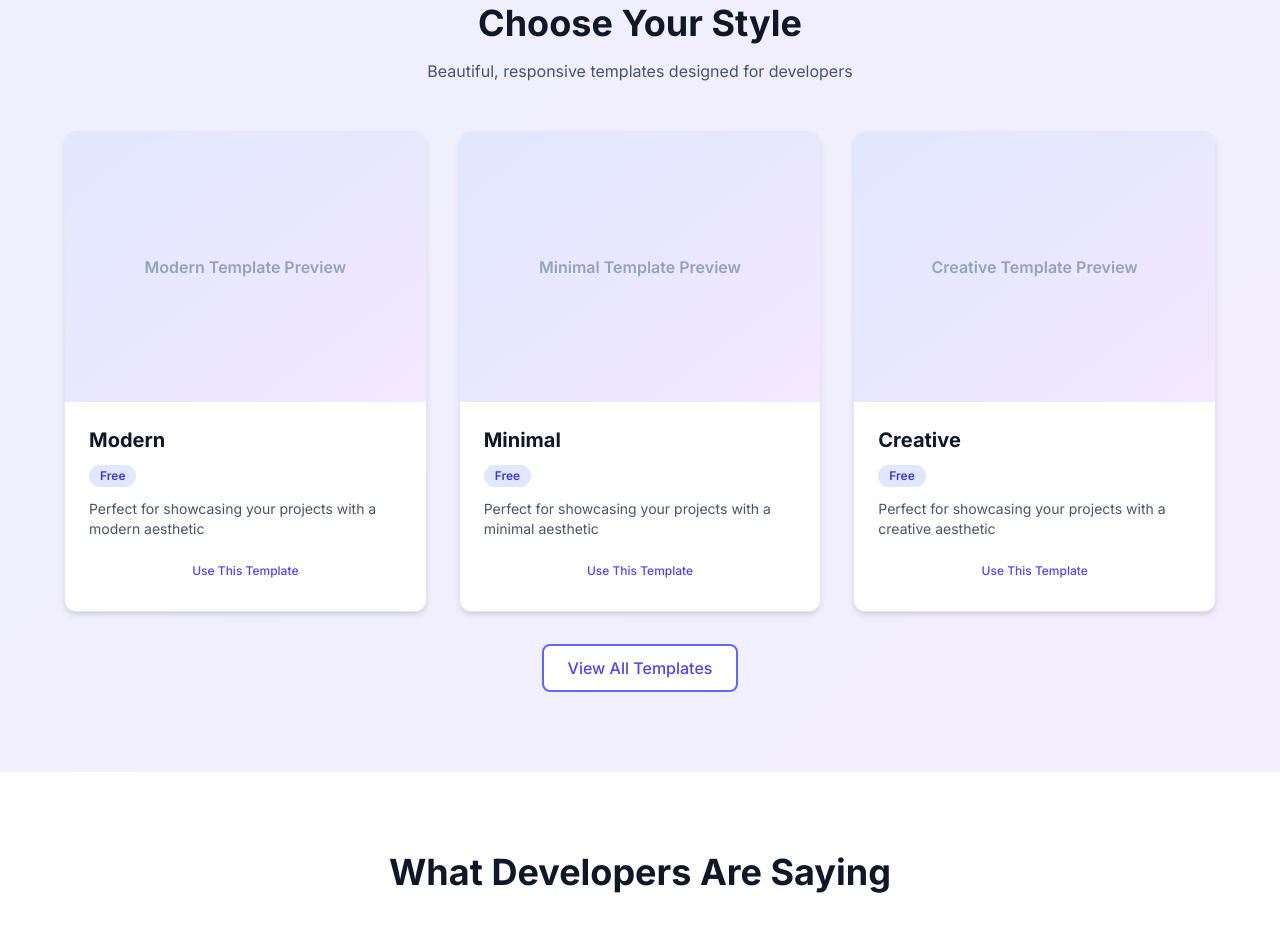
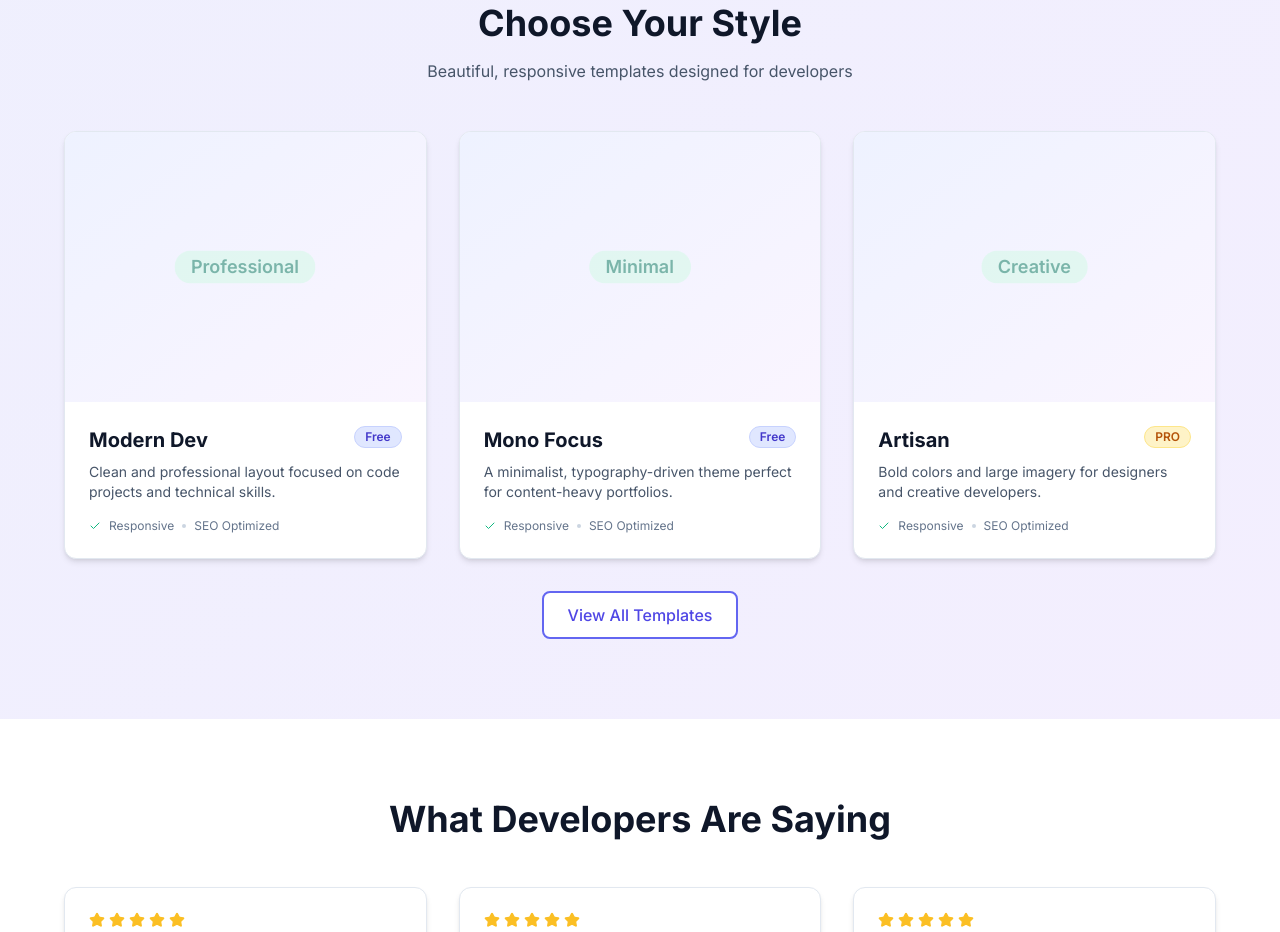
Before and after one commit to arnavps/resume-to-portfolio, a Next.js app: page / in a window 1280 px wide. Shown: the part 3460-4392 px from the top of the page. Built offline with nearby package versions, Linux system fonts and the light colour scheme.

Commit message:
did changes+4

```diff
--- a/src/app/(dashboard)/templates/page.tsx
+++ b/src/app/(dashboard)/templates/page.tsx
@@ -9,69 +9,8 @@ import { Badge } from '@/components/ui/badge';
 import { Dialog, DialogContent, DialogDescription, DialogHeader, DialogTitle, DialogTrigger } from '@/components/ui/dialog';
 import Image from 'next/image';
 
-interface Template {
-    id: string;
-    name: string;
-    description: string;
-    category: 'Minimal' | 'Creative' | 'Professional';
-    image: string;
-    isPremium: boolean;
-    isNew?: boolean;
-    isPopular?: boolean;
-}
+import { Template, templates } from '@/lib/data/templates';
 
-const templates: Template[] = [
-    {
-        id: 'modern-v1',
-        name: 'Modern Dev',
-        description: 'Clean and professional layout focused on code projects and technical skills.',
-        category: 'Professional',
-        image: '/templates/modern.png', // Placeholder path
-        isPremium: false,
-        isPopular: true
-    },
-    {
-        id: 'minimal-mono',
-        name: 'Mono Focus',
-        description: 'A minimalist, typography-driven theme perfect for content-heavy portfolios.',
-        category: 'Minimal',
-        image: '/templates/minimal.png',
-        isPremium: false,
-    },
-    {
-        id: 'creative-studio',
-        name: 'Artisan',
-        description: 'Bold colors and large imagery for designers and creative developers.',
-        category: 'Creative',
-        image: '/templates/creative.png',
-        isPremium: true,
-        isNew: true
-    },
-    {
-        id: 'timeline-pro',
-        name: 'Career Path',
-        description: 'Timeline-based layout highlighting experience and career progression.',
-        category: 'Professional',
-        image: '/templates/professional.png',
-        isPremium: true,
-    },
-    {
-        id: 'grid-folio',
-        name: 'Grid Master',
-        description: 'Masonry grid layout for showcasing a large volume of visual work.',
-        category: 'Creative',
-        image: '/templates/grid.png',
-        isPremium: false,
-    },
-    {
-        id: 'simple-cv',
-        name: 'Digital CV',
-        description: 'Single-page resume style for a quick and direct professional overview.',
-        category: 'Minimal',
-        image: '/templates/resume.png',
-        isPremium: false,
-    }
-];
 
 export default function TemplatesPage() {
     const [searchQuery, setSearchQuery] = useState('');
@@ -143,8 +82,8 @@ export default function TemplatesPage() {
                         key={category}
                         onClick={() => setSelectedCategory(category)}
                         className={`px-4 py-2 rounded-full text-sm font-medium transition-all ${selectedCategory === category
-                                ? 'bg-slate-900 text-white shadow-md'
-                                : 'bg-white text-slate-600 hover:bg-slate-100 border border-slate-200'
+                            ? 'bg-slate-900 text-white shadow-md'
+                            : 'bg-white text-slate-600 hover:bg-slate-100 border border-slate-200'
                             }`}
                     >
                         {category}
--- a/src/app/page.tsx
+++ b/src/app/page.tsx
@@ -7,6 +7,7 @@ import { Button } from '@/components/ui/button';
 import { Card, CardContent } from '@/components/ui/card';
 import { Badge } from '@/components/ui/badge';
 import { motion } from 'framer-motion';
+import { templates } from '@/lib/data/templates';
 
 export default function HomePage() {
     const fadeInUp = {
@@ -288,23 +289,43 @@ export default function HomePage() {
                         variants={staggerContainer}
                         className="grid grid-cols-1 md:grid-cols-3 gap-8 max-w-6xl mx-auto"
                     >
-                        {['Modern', 'Minimal', 'Creative'].map((template) => (
-                            <motion.div variants={fadeInUp} key={template}>
-                                <Card interactive className="overflow-hidden group h-full">
-                                    <div className="aspect-[4/3] bg-gradient-to-br from-indigo-100 to-purple-100 relative">
-                                        <div className="absolute inset-0 flex items-center justify-center text-slate-400 font-semibold">
-                                            {template} Template Preview
+                        {templates.slice(0, 3).map((template) => (
+                            <motion.div variants={fadeInUp} key={template.id}>
+                                <Card interactive className="overflow-hidden group h-full border-slate-200 hover:shadow-lg transition-all">
+                                    <div className="aspect-[4/3] bg-gradient-to-br from-indigo-50 to-purple-50 relative overflow-hidden">
+                                        {/* Placeholder for template image - using icon for now */}
+                                        <div className="absolute inset-0 flex items-center justify-center text-slate-300">
+                                            <Badge variant="secondary" className="scale-150 opacity-50">
+                                                {template.category}
+                                            </Badge>
+                                        </div>
+
+                                        <div className="absolute inset-0 bg-slate-900/60 opacity-0 group-hover:opacity-100 transition-opacity flex items-center justify-center backdrop-blur-[1px]">
+                                            <Link href="/dashboard">
+                                                <Button variant="secondary" size="sm">
+                                                    Use Template
+                                                </Button>
+                                            </Link>
                                         </div>
                                     </div>
                                     <CardContent className="p-6">
-                                        <h3 className="font-bold text-xl mb-2">{template}</h3>
-                                        <Badge variant="primary" className="mb-3">Free</Badge>
-                                        <p className="text-slate-600 text-sm mb-4">
-                                            Perfect for showcasing your projects with a {template.toLowerCase()} aesthetic
+                                        <div className="flex justify-between items-start mb-2">
+                                            <h3 className="font-bold text-xl">{template.name}</h3>
+                                            {template.isPremium ? (
+                                                <Badge variant="accent" className="bg-amber-100 text-amber-700 border-amber-200">PRO</Badge>
+                                            ) : (
+                                                <Badge variant="primary" className="bg-indigo-100 text-indigo-700 border-indigo-200">Free</Badge>
+                                            )}
+                                        </div>
+                                        <p className="text-slate-600 text-sm mb-4 line-clamp-2">
+                                            {template.description}
                                         </p>
-                                        <Button variant="ghost" size="sm" className="w-full group-hover:bg-indigo-50">
-                                            Use This Template
-                                        </Button>
+                                        <div className="flex items-center gap-2 text-xs text-slate-500">
+                                            <Check className="h-3 w-3 text-emerald-500" />
+                                            <span>Responsive</span>
+                                            <span className="w-1 h-1 rounded-full bg-slate-300" />
+                                            <span>SEO Optimized</span>
+                                        </div>
                                     </CardContent>
                                 </Card>
                             </motion.div>
--- a/src/components/dashboard/Header.tsx
+++ b/src/components/dashboard/Header.tsx
@@ -1,6 +1,7 @@
 'use client';
 
-import { Bell, Search, User, Settings, LogOut, CreditCard, Sparkles, Check } from 'lucide-react';
+import { Bell, Search, User, Settings, LogOut, CreditCard, Sparkles, Check, HelpCircle } from 'lucide-react';
+import Link from 'next/link';
 import { useEffect, useState } from 'react';
 import { Button } from '@/components/ui/button';
 import {
@@ -139,6 +140,13 @@ export default function Header() {
                                 </DropdownMenuItem>
                             </DropdownMenuGroup>
                             <DropdownMenuSeparator />
+                            <DropdownMenuItem className="cursor-pointer">
+                                <Link href="/help" className="flex items-center w-full">
+                                    <HelpCircle className="mr-2 h-4 w-4" />
+                                    <span>Help & Support</span>
+                                </Link>
+                            </DropdownMenuItem>
+                            <DropdownMenuSeparator />
                             <DropdownMenuItem className="text-red-600 focus:text-red-600 cursor-pointer">
                                 <LogOut className="mr-2 h-4 w-4" />
                                 <span>Log out</span>
--- /dev/null
+++ b/src/lib/data/templates.ts
@@ -0,0 +1,63 @@
+export interface Template {
+    id: string;
+    name: string;
+    description: string;
+    category: 'Minimal' | 'Creative' | 'Professional';
+    image: string;
+    isPremium: boolean;
+    isNew?: boolean;
+    isPopular?: boolean;
+}
+
+export const templates: Template[] = [
+    {
+        id: 'modern-v1',
+        name: 'Modern Dev',
+        description: 'Clean and professional layout focused on code projects and technical skills.',
+        category: 'Professional',
+        image: '/templates/modern.png',
+        isPremium: false,
+        isPopular: true
+    },
+    {
+        id: 'minimal-mono',
+        name: 'Mono Focus',
+        description: 'A minimalist, typography-driven theme perfect for content-heavy portfolios.',
+        category: 'Minimal',
+        image: '/templates/minimal.png',
+        isPremium: false,
+    },
+    {
+        id: 'creative-studio',
+        name: 'Artisan',
+        description: 'Bold colors and large imagery for designers and creative developers.',
+        category: 'Creative',
+        image: '/templates/creative.png',
+        isPremium: true,
+        isNew: true
+    },
+    {
+        id: 'timeline-pro',
+        name: 'Career Path',
+        description: 'Timeline-based layout highlighting experience and career progression.',
+        category: 'Professional',
+        image: '/templates/professional.png',
+        isPremium: true,
+    },
+    {
+        id: 'grid-folio',
+        name: 'Grid Master',
+        description: 'Masonry grid layout for showcasing a large volume of visual work.',
+        category: 'Creative',
+        image: '/templates/grid.png',
+        isPremium: false,
+    },
+    {
+        id: 'simple-cv',
+        name: 'Digital CV',
+        description: 'Single-page resume style for a quick and direct professional overview.',
+        category: 'Minimal',
+        image: '/templates/resume.png',
+        isPremium: false,
+    }
+];
```
